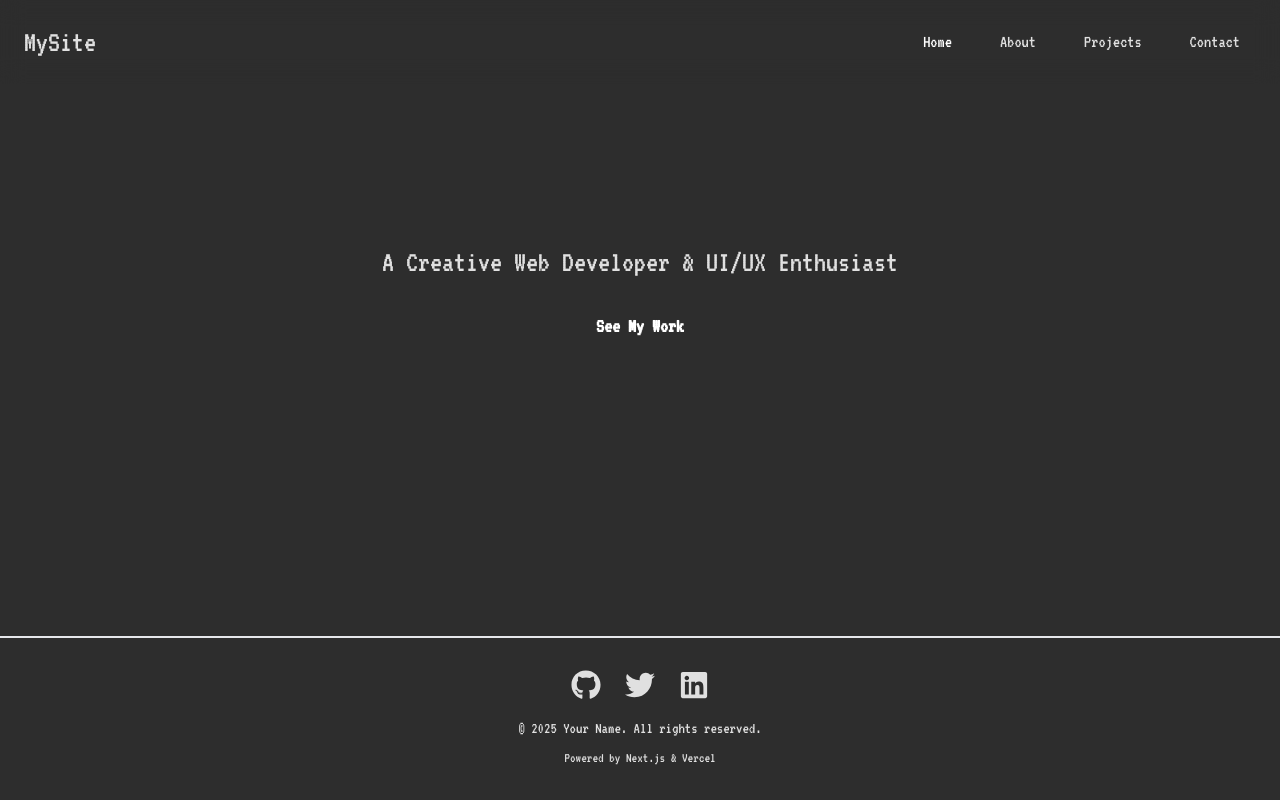
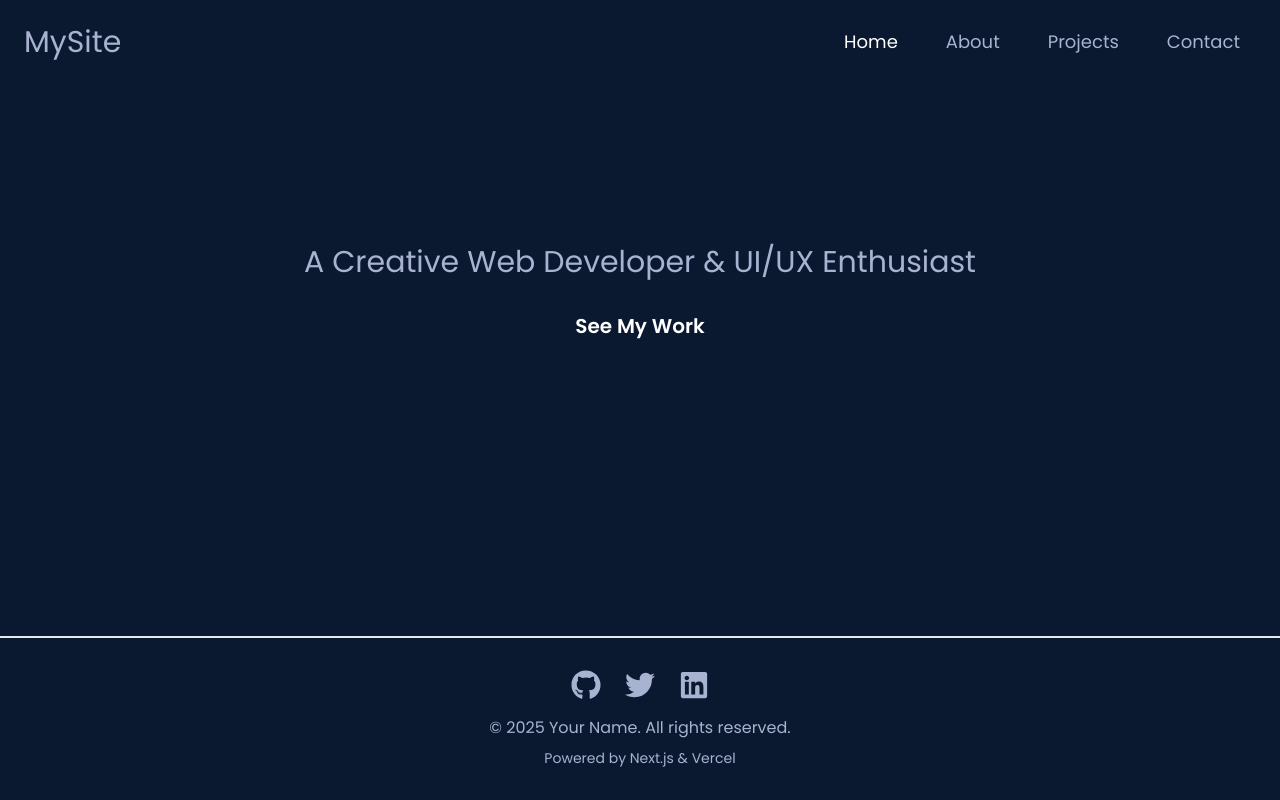
Before and after one commit to Nephyy1/nephyyv2, a Next.js app: page / in a window 1280 px wide. Built offline with nearby package versions, Linux system fonts and the light colour scheme.

Commit message:
Update globals.css

```diff
--- a/styles/globals.css
+++ b/styles/globals.css
@@ -1,11 +1,19 @@
-@import url('https://fonts.googleapis.com/css2?family=Press+Start+2P&family=VT323&display=swap');
+@import url('https://fonts.googleapis.com/css2?family=Orbitron:wght@400;700&family=Poppins:wght@300;400;600&display=swap');
 
 @tailwind base;
 @tailwind components;
 @tailwind utilities;
 
+html {
+  scroll-behavior: smooth;
+}
+
 body {
-  background-color: #2d2d2d;
-  color: #e0e0e0;
-  font-family: 'VT323', monospace;
+  background-color: #0a192f;
+  color: #a8b2d1;
+  font-family: 'Poppins', sans-serif;
 }
+
+.glass-card {
+  @apply bg-clip-padding backdrop-filter backdrop-blur-xl bg-opacity-60 border border-gray-200/10;
+}
```
